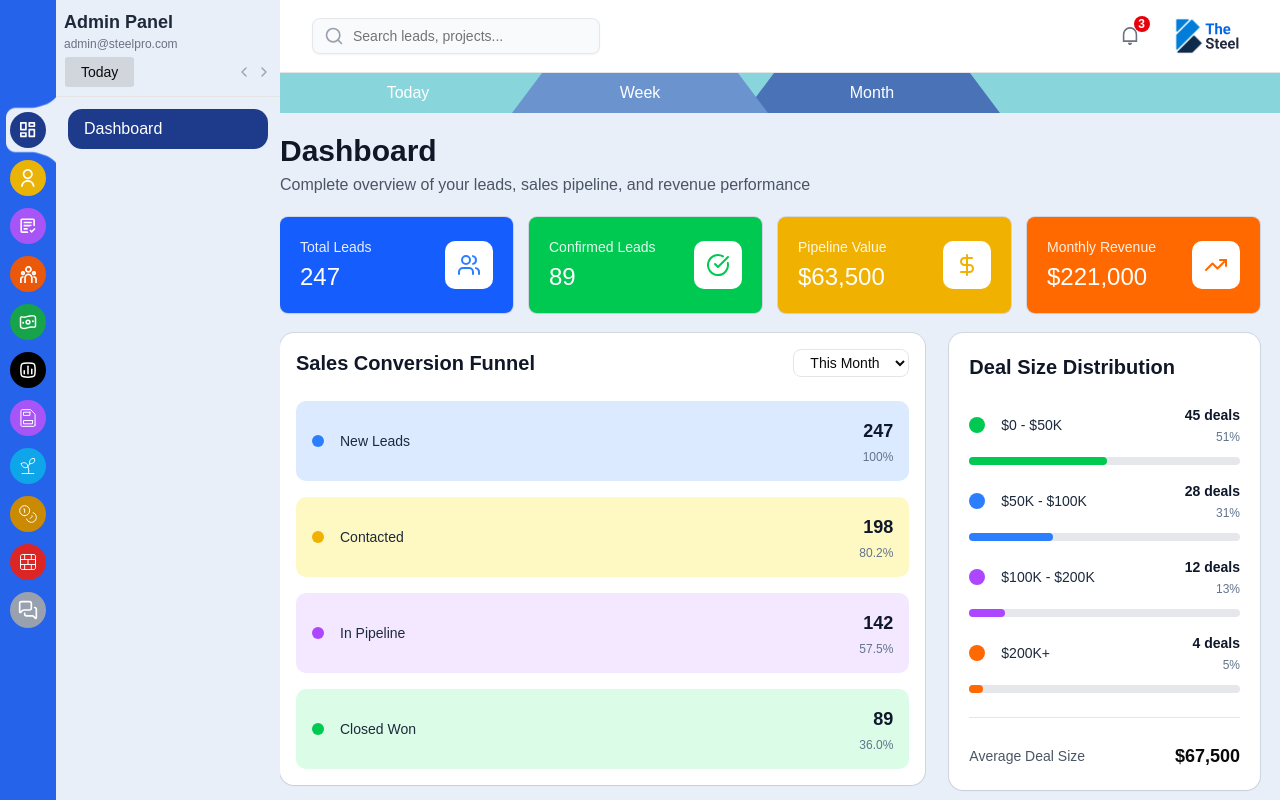
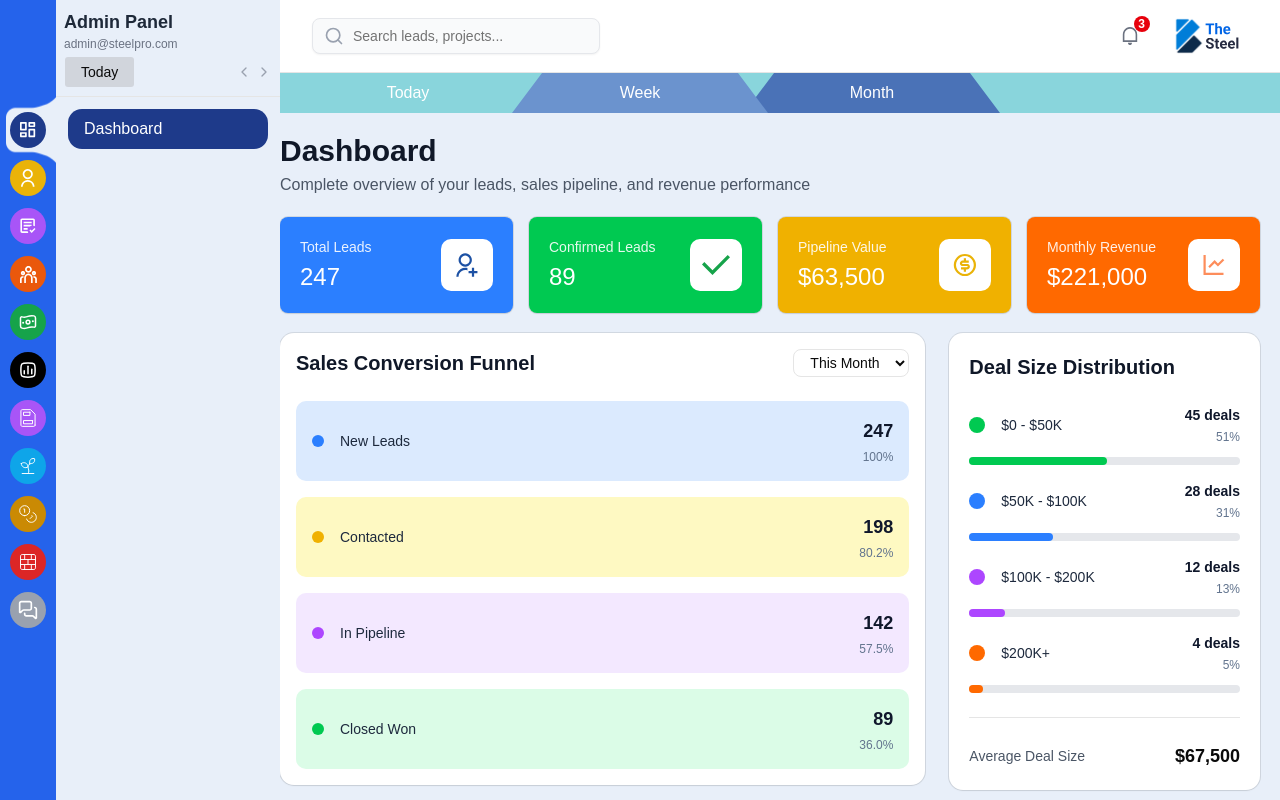
Before and after one commit to react6-flyweis/the-steel-admin, a React (Vite) app: page / in a window 1280 px wide. Shown: the top 800 px of the page. Built offline with nearby package versions, Linux system fonts and the light colour scheme.

Commit message:
feat: replace icon components with SVG images for dashboard stats

```diff
--- a/src/pages/dashboard.tsx
+++ b/src/pages/dashboard.tsx
@@ -3,7 +3,10 @@ import SalesFunnel from "@/components/dashboard/sales-funnel";
 import DealSizeDistribution from "@/components/dashboard/deal-size-distribution";
 import ReportsOverview from "@/components/dashboard/reports-overview";
 import LeadSourcesChart from "@/components/dashboard/lead-sources";
-import { Users, CheckCircle, DollarSign, TrendingUp } from "lucide-react";
+import LeadsIcon from "@/assets/icons/dashboard/leads.svg";
+import ConfirmedIcon from "@/assets/icons/dashboard/confirmed.svg";
+import ValueIcon from "@/assets/icons/dashboard/value.svg";
+import RevenueIcon from "@/assets/icons/dashboard/revenue.svg";
 
 export default function Dashboard() {
   return (
@@ -36,7 +39,7 @@ export default function Dashboard() {
         </button>
       </div>
 
-      <div className="pr-5 py-5 space-y-5">
+      <div className="pr-5 pt-5 space-y-5">
         {/* Header */}
         <div className="">
           <h1 className="text-3xl font-bold text-gray-900">Dashboard</h1>
@@ -51,28 +54,30 @@ export default function Dashboard() {
           <StatCard
             title="Total Leads"
             value={"247"}
-            icon={<Users className="h-6 w-6 text-blue-500" />}
-            color="bg-blue-600"
+            icon={<img src={LeadsIcon} alt="leads" className="size-7" />}
+            color="bg-blue-500"
           />
 
           <StatCard
             title="Confirmed Leads"
             value={"89"}
-            icon={<CheckCircle className="h-6 w-6 text-green-500" />}
+            icon={
+              <img src={ConfirmedIcon} alt="confirmed" className="size-7" />
+            }
             color="bg-green-500"
           />
 
           <StatCard
             title="Pipeline Value"
             value={"$63,500"}
-            icon={<DollarSign className="h-6 w-6 text-yellow-500" />}
+            icon={<img src={ValueIcon} alt="value" className="size-7" />}
             color="bg-yellow-500"
           />
 
           <StatCard
             title="Monthly Revenue"
             value={"$221,000"}
-            icon={<TrendingUp className="h-6 w-6 text-orange-500" />}
+            icon={<img src={RevenueIcon} alt="revenue" className="size-7" />}
             color="bg-orange-500"
           />
         </div>
```
